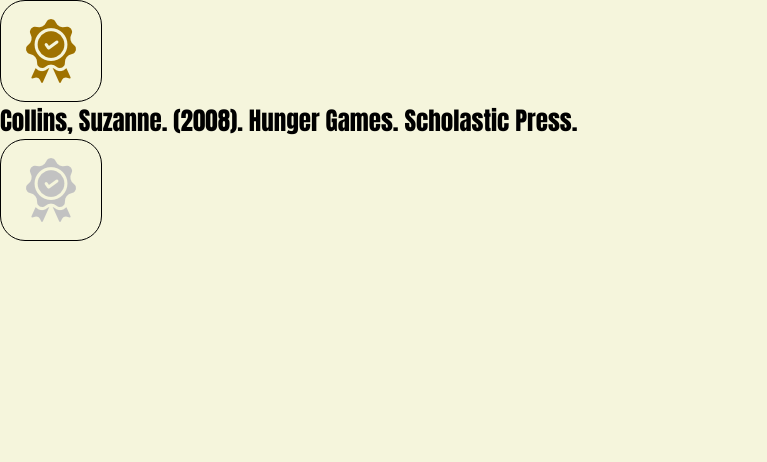
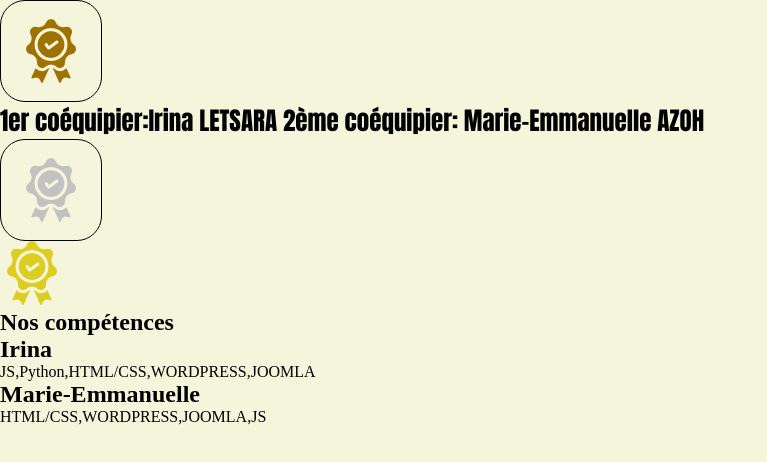
Before and after one commit to neymounette/Examen_git_web, a plain HTML site: page index.html in a window 1280 px wide. Shown: the whole page, without its empty margins (0-767 px from the left). Drawn offline with Linux system fonts and the light colour scheme.

Commit message:
J'ai ajouté nos compétences

```diff
--- a/index.html
+++ b/index.html
@@ -18,9 +18,28 @@
 		<img src="images/medal_bronze.png" alt="">
 	</div>
 	<div class="biblio">
-		<p>Collins, Suzanne. (2008). Hunger Games. Scholastic Press.</p>
+		<p> 1er coéquipier:Irina LETSARA
+			2ème coéquipier: Marie-Emmanuelle AZOH
+		</p>
 	</div>
 	<div class="silver"><img src="images/medal_silver.png" alt=""></div>
+
+	<div class="">
+		<div class="medal_gold">
+			<img src="images/medal_gold.png" alt="">
+		</div>
+		<p>
+			<h2>Nos compétences</h2>
+			<ul>
+				<h2>Irina</h2>
+				<li>JS,Python,HTML/CSS,WORDPRESS,JOOMLA</li>
+				<h2>Marie-Emmanuelle</h2>
+				<li>HTML/CSS,WORDPRESS,JOOMLA,JS</li>
+			</ul>
+
+
+		</p>
+	</div>
 
 </body>
 
```
